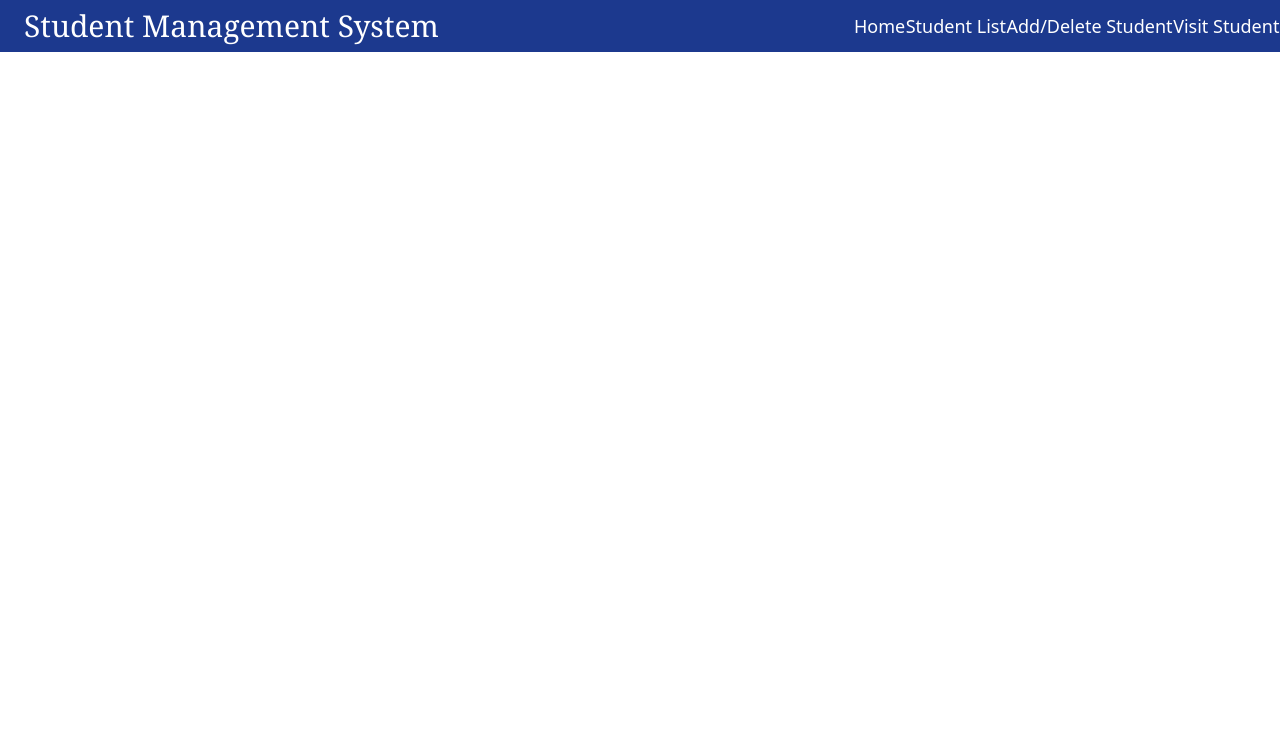
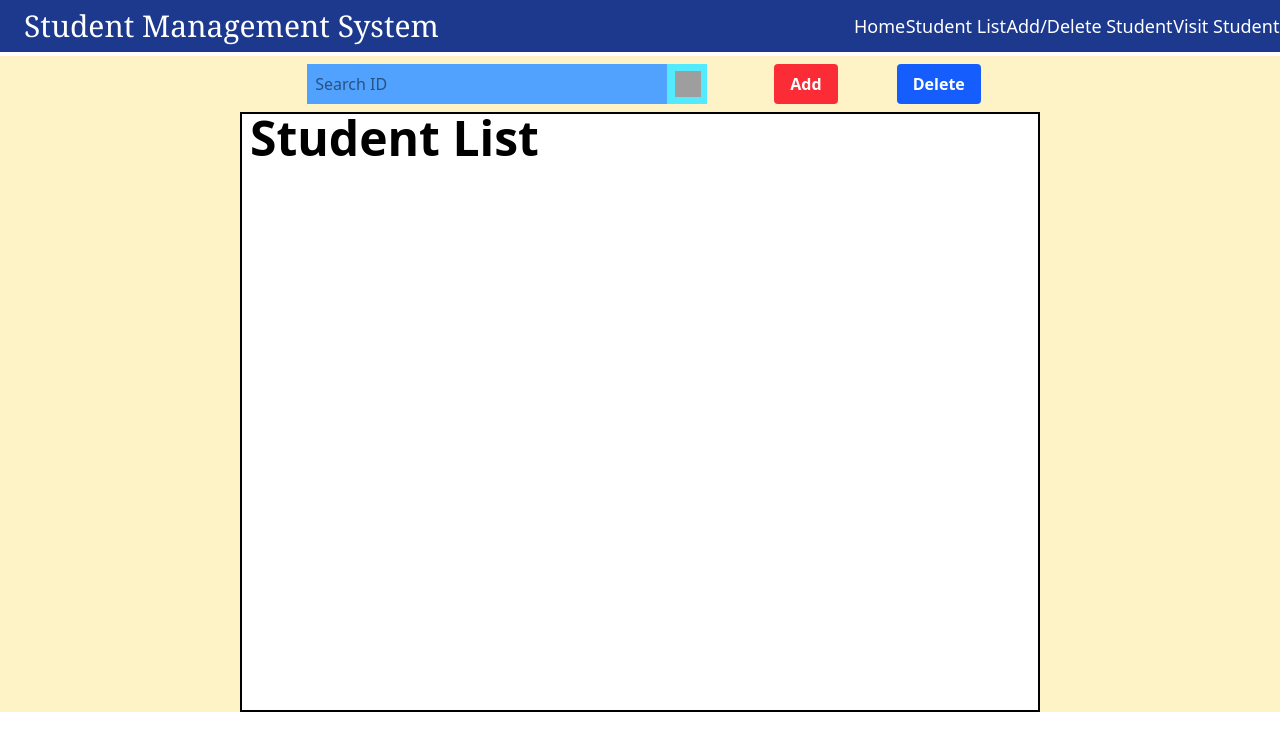
Before and after one commit to krsnakid/Student-Management-System, a React (Vite) app: page /editStudents in a window 1280 px wide. Shown: the top 750 px of the page. Built offline with nearby package versions, Linux system fonts and the light colour scheme; grey boxes are pictures that could not be loaded.

Commit message:
created add/delete student page

```diff
--- a/package.json
+++ b/package.json
@@ -13,6 +13,7 @@
     "@tailwindcss/vite": "^4.1.3",
     "react": "^19.0.0",
     "react-dom": "^19.0.0",
+    "react-router-dom": "^7.5.0",
     "tailwindcss": "^4.1.3"
   },
   "devDependencies": {
--- a/src/App.jsx
+++ b/src/App.jsx
@@ -1,12 +1,37 @@
-import React from "react"
+import React from "react";
+import {Routes, Route} from "react-router-dom";
+
 import Navbar from "./components/Navbar"
+import Home from "./pages/Home";
+import EditStudents from "./pages/EditStudents";
+
+import useLocalStorage from "./utils/useLocalStorage";
 
 function App() {
+  const [studentList, setStudentList] = useLocalStorage('stdLis', [])
+
+  const setStudent = (val) => {
+    const data = localStorage.getItem('stdLis')
+    const stdLis = data && JSON.parse(data)
+
+    const newStdLis = [...stdLis, val]
+    console.log(newStdLis)
+    setStudentList(newStdLis)
+
+
+    console.log(stdLis === null ? "Error : Unrecognised key" : "Data added")
+
+
+  }
 
   return (
-    <>
-     <Navbar/>
-    </>
+    <div className="app">
+      <Navbar/>
+      <Routes>
+        <Route path="/" element={<Home/>} />
+        <Route path="/editStudents" element={<EditStudents stdLis={studentList} setStd={setStudent}/>} />
+      </Routes>
+    </div>
   )
 }
 
--- a/src/components/Navbar.jsx
+++ b/src/components/Navbar.jsx
@@ -1,4 +1,5 @@
 import React from "react";
+import { Link } from "react-router-dom";
 
 
 function Navbar(){
@@ -9,12 +10,16 @@ function Navbar(){
             <h2 className="font-serif text-3xl ml-6 text-white font-medium ">
                 Student Management System
             </h2>
-            <div className="navbar-link w-1/3 flex justify-evenly text-lg text-white">
-                <a href="#" className="hover:text-lime-300">Home</a>
-                <a href="#" className="hover:text-lime-300">Student List</a>
-                <a href="#" className="hover:text-lime-300">Add/Delete Student</a>
-                <a href="#" className="hover:text-lime-300">Visit Student</a>
-            </div>
+            <nav className="navbar-link w-1/3 flex justify-evenly text-lg text-white">
+
+                <Link to = '/' className="hover:text-lime-300">Home</Link>
+
+                <Link to = '#' className="hover:text-lime-300">Student List</Link>
+
+                <Link to = '/editStudents' className="hover:text-lime-300">Add/Delete Student</Link>
+
+                <Link to = '#' className="hover:text-lime-300">Visit Student</Link>
+            </nav>
            </div>
         </>
     )
--- /dev/null
+++ b/src/components/StudentForm.jsx
@@ -0,0 +1,89 @@
+import React, { use, useRef } from 'react'
+
+function StudentForm({toggleFormStatus, setStudent}) {
+    const formRef = useRef({
+        id: "",
+        name: "",
+        contact: "",
+        email: ""
+    })
+
+    function handleInputChange(e){
+        const { name, value } = e.target
+        formRef.current[name] = value
+    }
+
+    function handleSubmit(e){
+        e.preventDefault();
+        console.log("Student added : ", formRef.current)
+        setStudent(formRef.current)
+        toggleFormStatus()
+    }
+
+  return (
+    <div className='fixed inset-0 bg-neutral-500 flex items-center justify-center '>
+        <div className='bg-white p-6 rounded-lg w-96 '>
+            <h2 className='text-2xl font-bold mb-4'>Add New Student</h2>
+            <form action="" onSubmit={handleSubmit}>
+                <div className="mb-4">
+                    <label htmlFor="stdN" className='block text-gray-700 mb-2'>Student Name</label>
+                    <input
+                        type="text"
+                        name="name"
+                        id="stdN"
+                        onChange={handleInputChange}
+                        className='w-full p-2 border border-gray-300 rounded'
+                        required
+                    />
+                </div>
+                <div className="mb-4">
+                    <label htmlFor="stdid" className='block text-gray-700 mb-2'>Student ID</label>
+                    <input
+                        type="text"
+                        name="id"
+                        id="stdid"
+                        onChange={handleInputChange}
+                        className='w-full p-2 border border-gray-300 rounded'
+                        required
+                    />
+                </div>
+                <div className="mb-4">
+                    <label htmlFor="cn" className='block text-gray-700 mb-2'>Contact Number</label>
+                    <input
+                        type="number"
+                        name="contact"
+                        id="cn"
+                        onChange={handleInputChange}
+                        className='w-full p-2 border border-gray-300 rounded'
+                        required
+                    />
+                </div>
+                <div className="mb-4">
+                    <label htmlFor="eml" className='block text-gray-700 mb-2'>Email</label>
+                    <input
+                        type="email"
+                        name="email"
+                        id='eml'
+                        onChange={handleInputChange}
+                        className='w-full p-2 border border-gray-300 rounded'
+                        required
+                    />
+                </div>
+                <div className='flex justify-end'>
+                    <button
+                        type='button'
+                        className='bg-gray-300 text-gray-800 px-4 py-2 mr-2 rounded'
+                        onClick={() => toggleFormStatus()}
+                    >Cancel</button>
+                    <button
+                        type='submit'
+                        className='bg-green-500 text-black px-4 py-2 rounded'
+                    >Add Student</button>
+                </div>
+            </form>
+        </div>
+    </div>
+  )
+}
+
+export default StudentForm
--- /dev/null
+++ b/src/pages/EditStudents.jsx
@@ -0,0 +1,42 @@
+import React, { useState } from "react"
+import StudentForm from "../components/StudentForm";
+
+function EditStudents({stdLis, setStd}){
+    const [showAddForm, setShowAddForm] = useState(false)
+    const toggleShowAddForm = () => setShowAddForm(prev => !prev)
+
+
+
+    return(
+        <>
+            <div className="w-full bg-amber-100 flex flex-col items-center-safe mt-1">
+                <div>
+                    <section className="flex w-200 justify-evenly items-center ">
+                        <section className="flex bg-cyan-300 w-100 justify-between items-center-safe m-2">
+                            <input type="text" name="" id="" placeholder="Search ID" className="bg-blue-400 w-90 p-2 " />
+                            <img src="https://cdn-icons-png.flaticon.com/128/54/54481.png" alt="search-icon" className="size-6.5 items-center mr-1.5" />
+                        </section>
+                        <button
+                            className="bg-red-500 text-white font-bold px-4 py-2 rounded"
+                            onClick={() => setShowAddForm(true)}
+                        >
+                            Add
+                        </button>
+                        <button className="bg-blue-600 text-white font-bold px-4 py-2 rounded" >Delete</button>
+                    </section>
+
+
+                </div>
+
+                <section>
+                    <div className="border-2 w-200 h-150 bg-white ">
+                        <h2 className="ml-2 font-semibold text-5xl">Student List</h2>
+
+                    </div>
+                </section>
+            </div>
+            {showAddForm && <StudentForm toggleFormStatus={toggleShowAddForm} setStudent={setStd}/>}
+        </>
+    )
+}
+export default EditStudents
--- a/src/pages/Home.jsx
+++ b/src/pages/Home.jsx
@@ -1,7 +1,11 @@
+import React from "react";
 
 
 function Home(){
 
+    return (
+        <h1>i Am Home</h1>
+    );
 }
 
 export default Home;
--- /dev/null
+++ b/src/utils/useLocalStorage.jsx
@@ -0,0 +1,17 @@
+import { useEffect, useState } from 'react'
+
+function useLocalStorage(key, initialVal) {
+
+  const [val, setVal] = useState(() => {
+    const storedVal = localStorage.getItem(key)
+    return storedVal !== null ? JSON.parse(storedVal) : initialVal
+  })
+
+  useEffect(() => {
+    localStorage.setItem(key, JSON.stringify(val))
+  }, [key, val])
+
+  return [val, setVal]
+}
+
+export default useLocalStorage
```
Also changed, not shown: src/main.jsx (+4 -3 lines), 1 other file (tests, documents, lock files or other folders).
